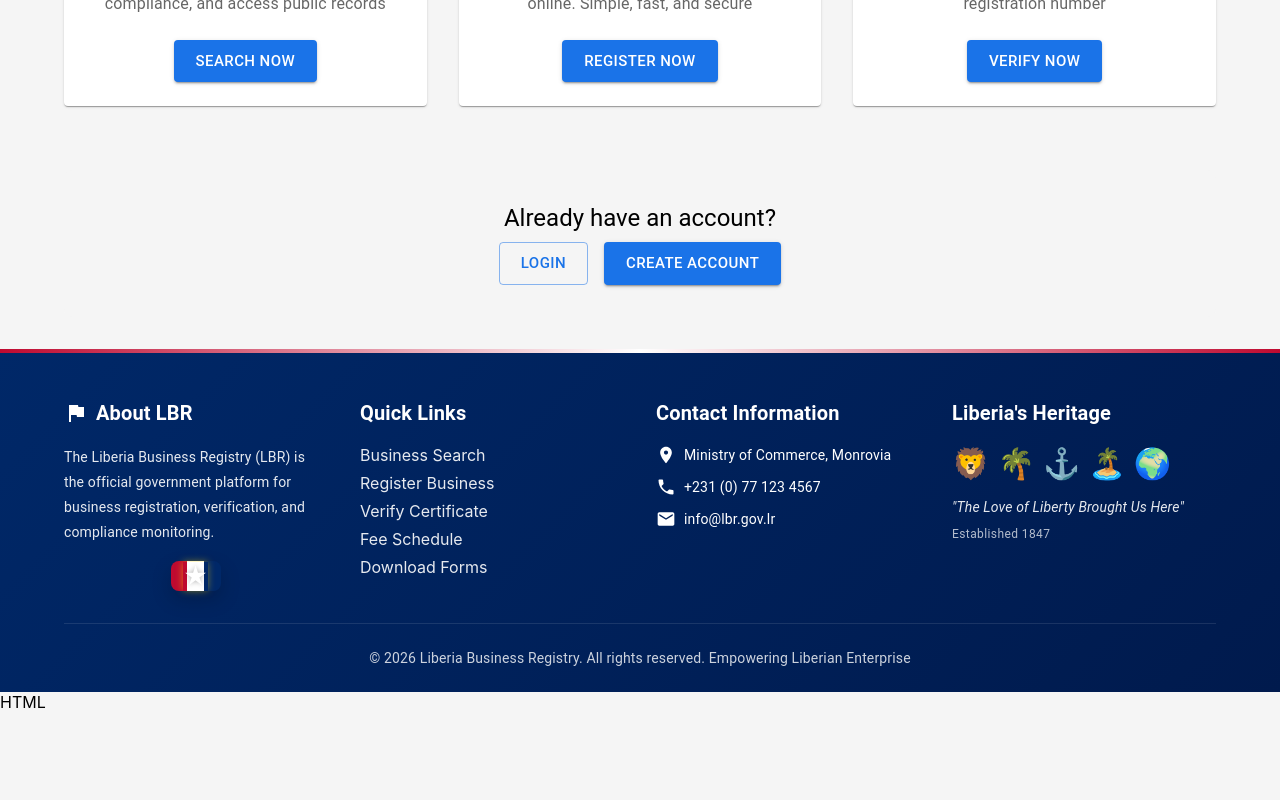
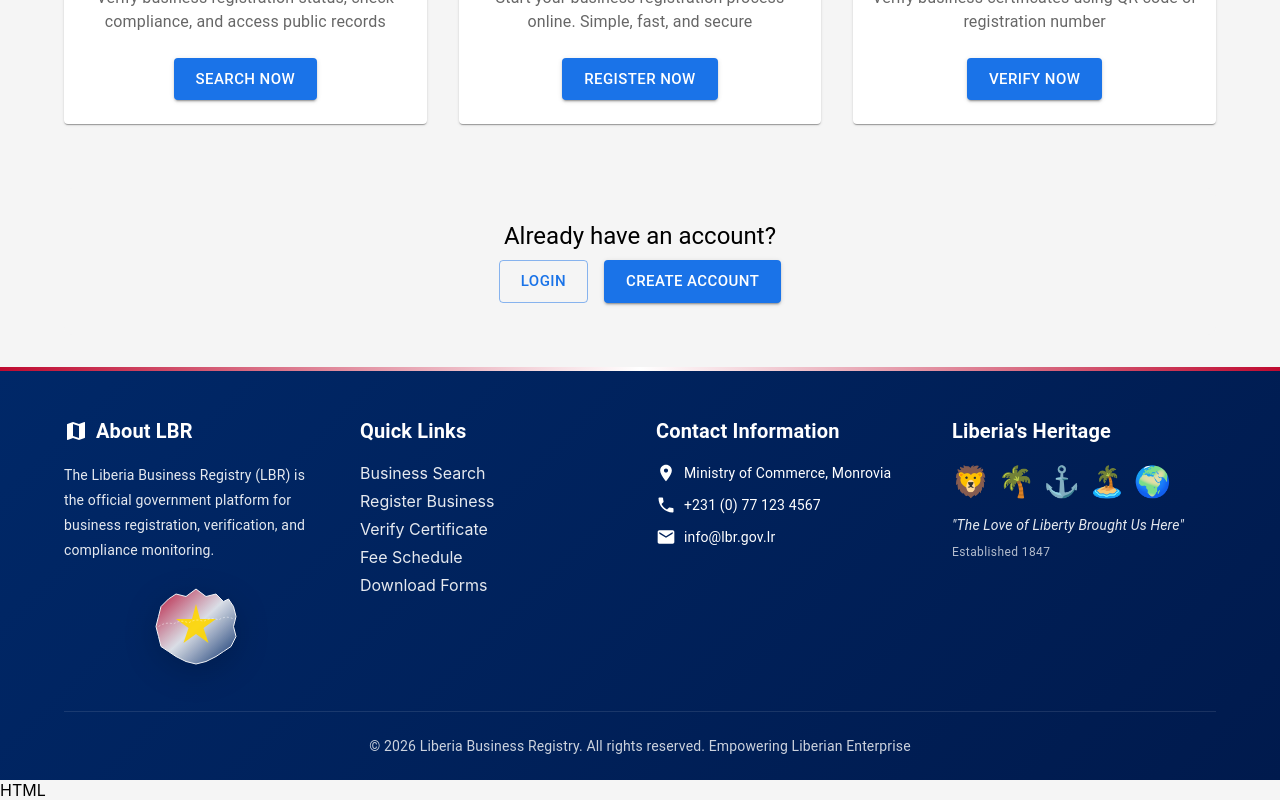
Before and after one commit to digitalliberia/lbr-frontend, a React (Create React App) app: page / in a window 1280 px wide. Shown: the part 1064-1864 px from the top of the page. Before the commit the page ends 1776 px from the top, so only its background shows below. Built offline with nearby package versions, Linux system fonts and the light colour scheme; no server answers; the HTML template or start-up script is replaced by a standard one.

Commit message:
Update PublicLayout.js

```diff
--- a/src/layouts/PublicLayout.js
+++ b/src/layouts/PublicLayout.js
@@ -10,36 +10,15 @@ import SearchIcon from '@mui/icons-material/Search';
 import AppRegistrationIcon from '@mui/icons-material/AppRegistration';
 import LoginIcon from '@mui/icons-material/Login';
 import HomeIcon from '@mui/icons-material/Home';
-import StarIcon from '@mui/icons-material/Star';
 import LocationOnIcon from '@mui/icons-material/LocationOn';
 import PhoneIcon from '@mui/icons-material/Phone';
 import EmailIcon from '@mui/icons-material/Email';
+import MapIcon from '@mui/icons-material/Map';
 
-// Heartbeat animation for the flag
-const heartbeat = keyframes`
-  0% {
-    transform: scale(1);
-  }
-  25% {
-    transform: scale(1.05);
-  }
-  40% {
-    transform: scale(1);
-  }
-  60% {
-    transform: scale(1.03);
-  }
-  100% {
-    transform: scale(1);
-  }
-`;
-
-const float = keyframes`
+// Subtle floating animation (very gentle, not painful)
+const gentleFloat = keyframes`
   0% {
     transform: translateY(0px);
-  }
-  50% {
-    transform: translateY(-10px);
   }
   100% {
     transform: translateY(0px);
@@ -52,18 +31,6 @@ const shimmer = keyframes`
   }
   100% {
     background-position: 1000px 0;
-  }
-`;
-
-const rotateGlow = keyframes`
-  0% {
-    box-shadow: 0 0 5px rgba(255,215,0,0.5);
-  }
-  50% {
-    box-shadow: 0 0 20px rgba(255,215,0,0.8);
-  }
-  100% {
-    box-shadow: 0 0 5px rgba(255,215,0,0.5);
   }
 `;
 
@@ -109,7 +76,7 @@ const NavButton = styled(Button)(({ theme }) => ({
 const HeroSection = styled(Box)(({ theme }) => ({
   background: 'linear-gradient(135deg, #002868 0%, #BF0A30 50%, #002868 100%)',
   borderRadius: '30px',
-  padding: theme.spacing(10, 4),
+  padding: theme.spacing(8, 4),
   marginBottom: theme.spacing(4),
   textAlign: 'center',
   position: 'relative',
@@ -129,34 +96,66 @@ const HeroSection = styled(Box)(({ theme }) => ({
   },
 }));
 
-const LiberianFlag = styled(Box)(({ theme }) => ({
-  width: '80px',
-  height: '50px',
-  position: 'relative',
-  background: 'linear-gradient(90deg, #BF0A30 0%, #BF0A30 33%, #FFFFFF 33%, #FFFFFF 66%, #002868 66%, #002868 100%)',
-  borderRadius: '8px',
-  boxShadow: '0 8px 20px rgba(0,0,0,0.2)',
-  margin: '0 auto',
-  cursor: 'pointer',
-  transition: 'all 0.3s ease',
-  animation: `${heartbeat} 2s ease-in-out infinite`,
-  '&:hover': {
-    transform: 'scale(1.05)',
-    boxShadow: '0 12px 28px rgba(0,0,0,0.3)',
-  },
-  '&::before': {
-    content: '"★"',
-    position: 'absolute',
-    top: '50%',
-    left: '49%',
-    transform: 'translate(-50%, -50%)',
-    color: '#FFFFFF',
-    fontSize: '24px',
-    textShadow: '0 0 5px rgba(0,0,0,0.3)',
-    zIndex: 1,
-    animation: `${rotateGlow} 2s ease-in-out infinite`,
-  },
-}));
+// Liberia Map SVG Component
+const LiberiaMap = () => (
+  <Box
+    sx={{
+      width: '100px',
+      height: '100px',
+      margin: '0 auto',
+      display: 'flex',
+      alignItems: 'center',
+      justifyContent: 'center',
+      position: 'relative',
+      transition: 'all 0.3s ease',
+      '&:hover': {
+        transform: 'scale(1.02)',
+      },
+    }}
+  >
+    <svg
+      viewBox="0 0 200 200"
+      fill="none"
+      xmlns="http://www.w3.org/2000/svg"
+      style={{
+        width: '100%',
+        height: '100%',
+        filter: 'drop-shadow(0 8px 16px rgba(0,0,0,0.2))',
+      }}
+    >
+      {/* Map outline of Liberia */}
+      <path
+        d="M100 20 L120 35 L140 30 L155 45 L165 40 L175 55 L180 75 L175 95 L180 115 L170 135 L155 145 L140 155 L120 165 L100 170 L80 165 L60 155 L45 145 L30 135 L25 115 L20 95 L25 75 L30 55 L45 40 L60 30 L80 35 L100 20Z"
+        fill="url(#liberiaGradient)"
+        stroke="#FFFFFF"
+        strokeWidth="2"
+        opacity="0.95"
+      />
+      {/* Star in the center */}
+      <polygon
+        points="100,50 108,80 140,80 115,98 125,128 100,110 75,128 85,98 60,80 92,80"
+        fill="#FFD700"
+        opacity="0.9"
+      />
+      {/* Coastal line detail */}
+      <path
+        d="M25 95 Q40 85 55 90 Q70 80 85 88 Q100 78 115 85 Q130 75 145 82 Q160 72 175 80"
+        stroke="#FFFFFF"
+        strokeWidth="1.5"
+        fill="none"
+        opacity="0.6"
+        strokeDasharray="4 4"
+      />
+      <defs>
+        <linearGradient id="liberiaGradient" x1="0%" y1="0%" x2="100%" y2="100%">
+          <stop offset="0%" style={{ stopColor: '#BF0A30', stopOpacity: 1 }} />
+          <stop offset="50%" style={{ stopColor: '#FFFFFF', stopOpacity: 0.9 }} />
+          <stop offset="100%" style={{ stopColor: '#002868', stopOpacity: 1 }} />
+        </linearGradient>
+      </defs>
+    </svg>
+  </Box>
+);
 
 const Footer = styled(Box)(({ theme }) => ({
   background: 'linear-gradient(135deg, #002868 0%, #001a4d 100%)',
@@ -258,7 +257,7 @@ const PublicLayout = () => {
 
       <HeroSection>
         <Box sx={{ position: 'relative', zIndex: 2 }}>
-          <LiberianFlag />
+          <LiberiaMap />
 
           <Fade in timeout={1000}>
             <Box>
@@ -307,13 +306,13 @@ const PublicLayout = () => {
           <Box sx={{ display: 'grid', gridTemplateColumns: { xs: '1fr', sm: 'repeat(2, 1fr)', md: 'repeat(4, 1fr)' }, gap: 4, mb: 4 }}>
             <Box>
               <Typography variant="h6" sx={{ fontWeight: 700, mb: 2, display: 'flex', alignItems: 'center', gap: 1 }}>
-                <FlagIcon /> About LBR
+                <MapIcon /> About LBR
               </Typography>
               <Typography variant="body2" sx={{ opacity: 0.9, lineHeight: 1.8 }}>
                 The Liberia Business Registry (LBR) is the official government platform for business registration, verification, and compliance monitoring.
               </Typography>
               <Box sx={{ mt: 2 }}>
-                <LiberianFlag sx={{ width: 50, height: 30, animation: 'none', '&:hover': { animation: `${heartbeat} 2s ease-in-out infinite` } }} />
+                <LiberiaMap />
               </Box>
             </Box>
 
@@ -349,11 +348,11 @@ const PublicLayout = () => {
             <Box>
               <Typography variant="h6" sx={{ fontWeight: 700, mb: 2 }}>Liberia's Heritage</Typography>
               <Box sx={{ display: 'flex', gap: 1, flexWrap: 'wrap', mb: 2 }}>
-                <Box component="span" sx={{ fontSize: 30, transition: 'transform 0.3s', '&:hover': { transform: 'scale(1.2)' } }}>🦁</Box>
-                <Box component="span" sx={{ fontSize: 30, transition: 'transform 0.3s', '&:hover': { transform: 'scale(1.2)' } }}>🌴</Box>
-                <Box component="span" sx={{ fontSize: 30, transition: 'transform 0.3s', '&:hover': { transform: 'scale(1.2)' } }}>⚓</Box>
-                <Box component="span" sx={{ fontSize: 30, transition: 'transform 0.3s', '&:hover': { transform: 'scale(1.2)' } }}>🏝️</Box>
-                <Box component="span" sx={{ fontSize: 30, transition: 'transform 0.3s', '&:hover': { transform: 'scale(1.2)' } }}>🌍</Box>
+                <Box component="span" sx={{ fontSize: 30, transition: 'transform 0.3s', '&:hover': { transform: 'scale(1.1)' } }}>🦁</Box>
+                <Box component="span" sx={{ fontSize: 30, transition: 'transform 0.3s', '&:hover': { transform: 'scale(1.1)' } }}>🌴</Box>
+                <Box component="span" sx={{ fontSize: 30, transition: 'transform 0.3s', '&:hover': { transform: 'scale(1.1)' } }}>⚓</Box>
+                <Box component="span" sx={{ fontSize: 30, transition: 'transform 0.3s', '&:hover': { transform: 'scale(1.1)' } }}>🏝️</Box>
+                <Box component="span" sx={{ fontSize: 30, transition: 'transform 0.3s', '&:hover': { transform: 'scale(1.1)' } }}>🌍</Box>
               </Box>
               <Typography variant="body2" sx={{ fontStyle: 'italic', opacity: 0.9 }}>
                 "The Love of Liberty Brought Us Here"
```
